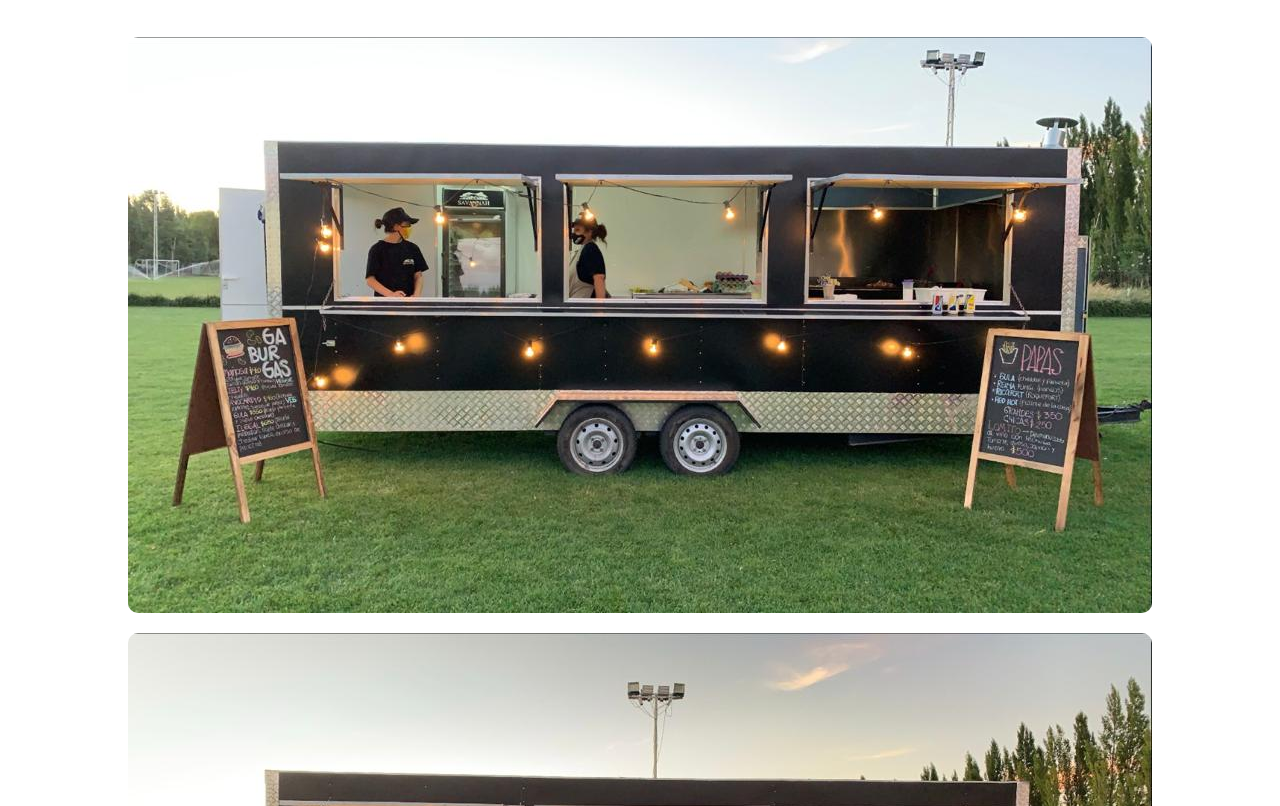
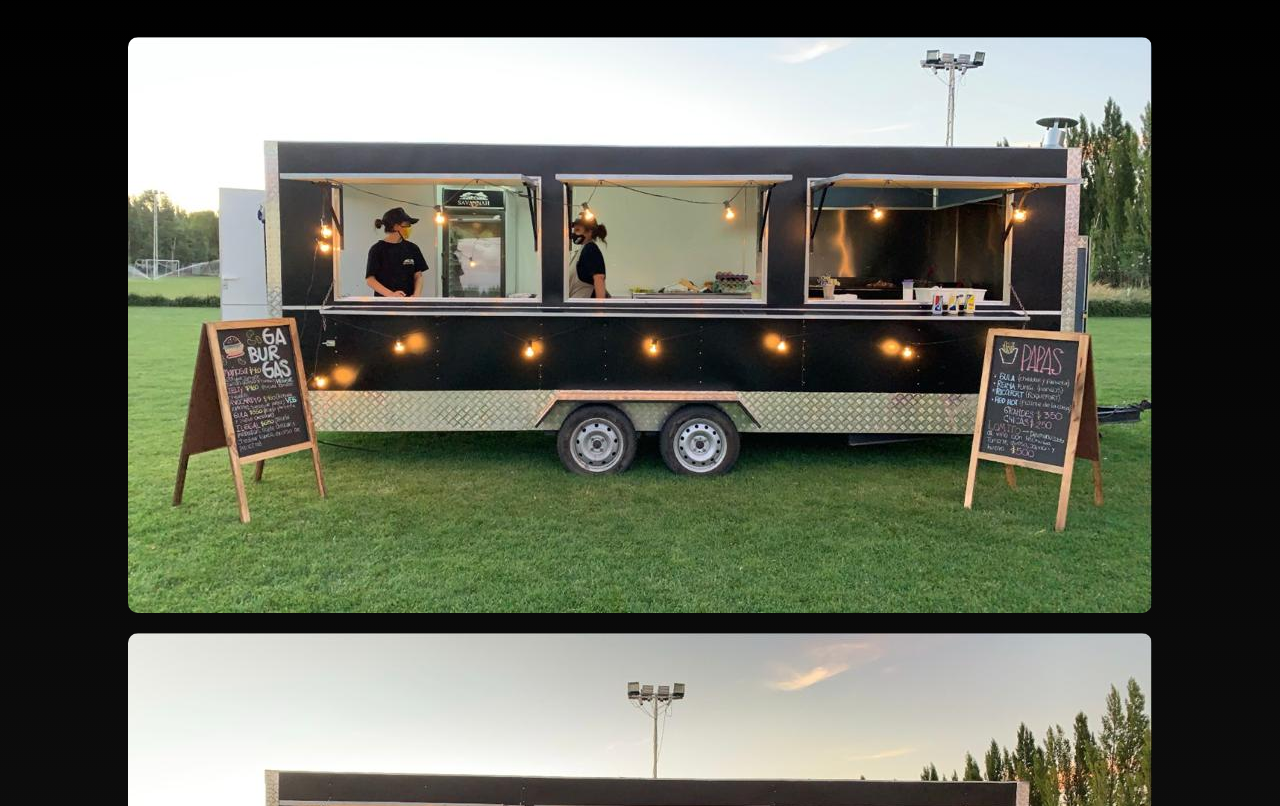
Before and after one commit to tomibj3/Savannah-Sosa, a plain HTML site: page paginas/galeria.html in a window 1280 px wide. Shown: the part 206-1012 px from the top of the page. Drawn offline with Linux system fonts and the light colour scheme.

Commit message:
agrego gradientes

```diff
--- a/styles/styles.css
+++ b/styles/styles.css
@@ -58,7 +58,7 @@ body {
 }
 
 .galeria {
-    ackground-image: linear-gradient(black,rgb(47, 47, 47),black);
+    background-image: linear-gradient(black,rgb(47, 47, 47),black);
     color: white;
 }
 
```
